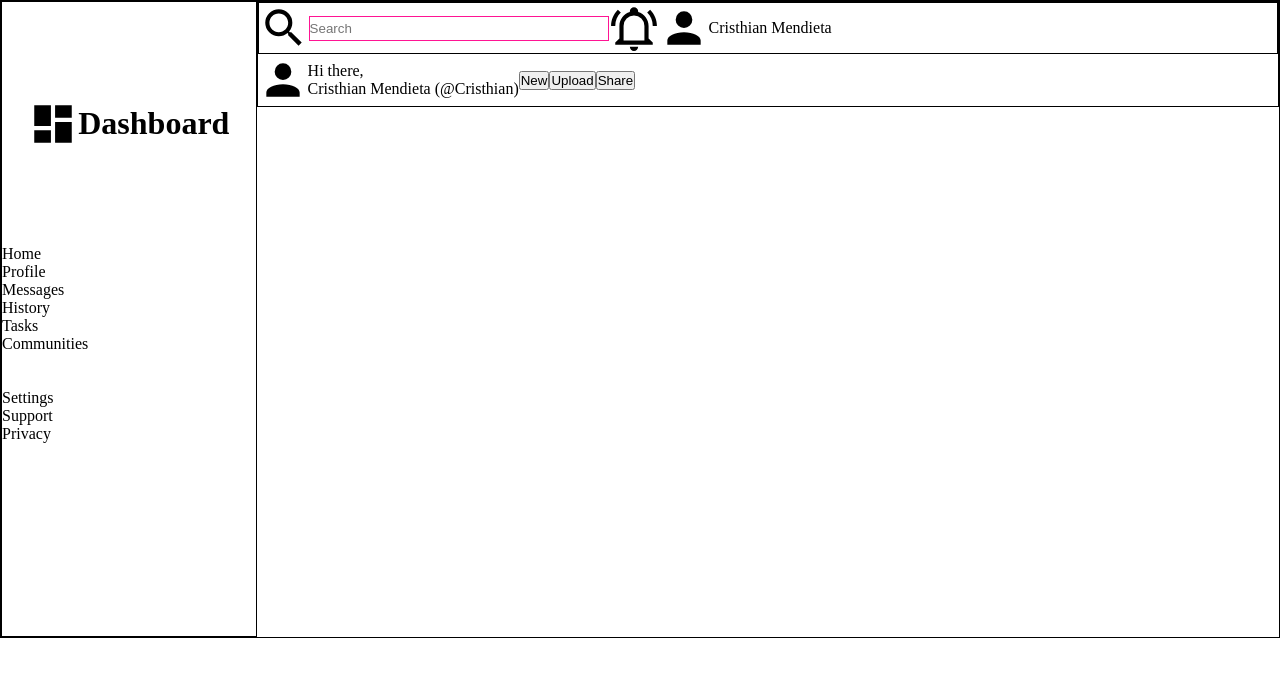
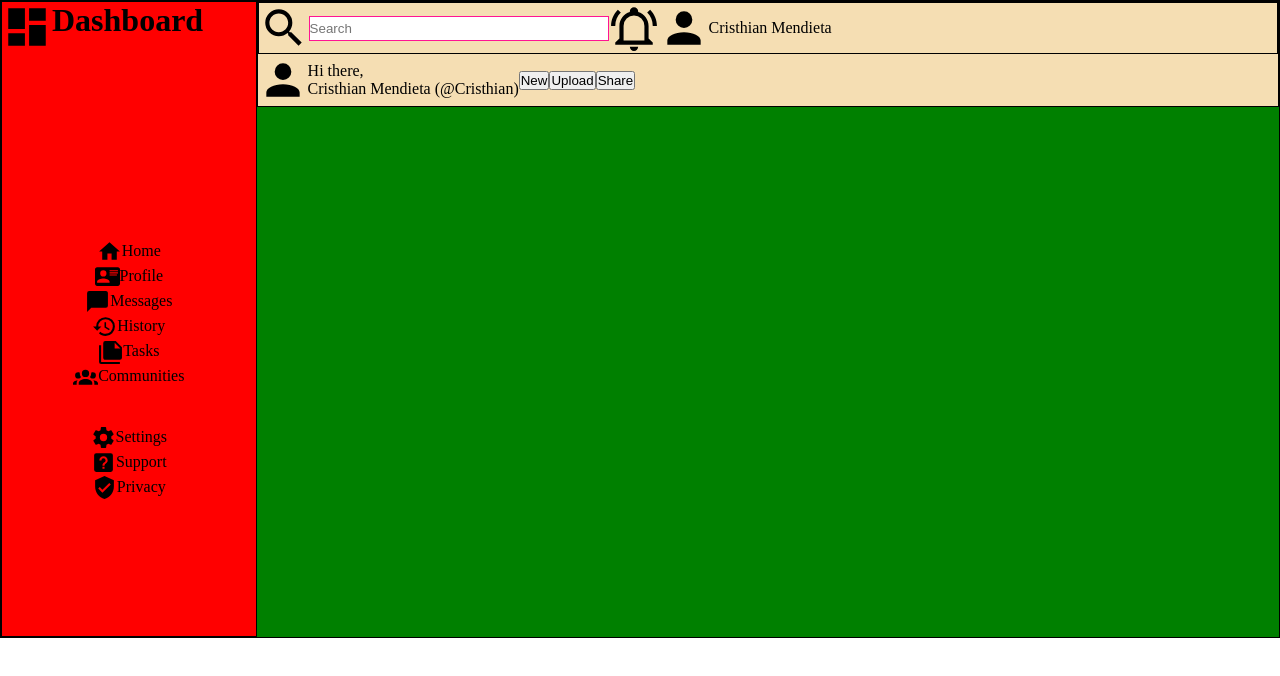
Before and after one commit to CrispysCode/admin-dashboard, a plain HTML site: page index.html in a window 1280 px wide. Drawn offline with Linux system fonts and the light colour scheme.

Commit message:
Added necessary elements for sidebar including svgs for links, moving to main section

```diff
--- a/index.html
+++ b/index.html
@@ -31,22 +31,57 @@
 <!-- Sidebar Section -->
         <div class="sidebar">
             <div class="logo">
-                <img src="images/view-dashboard.svg" width="50px"/>
+                <img src="images/view-dashboard.svg" width="50px" height="50px" />
                 <h1>Dashboard</h1>
             </div>
 
 
             <div class="links">
+                <div class="link">
+                <img src="images/home.svg" width="25px" height="25px"/>
                 <p>Home</p>
+                </div>
+
+                <div class="link">
+                <img src="images/profile.svg" width="25px" height="25px"/>
                 <p>Profile</p>
+                </div>
+
+                <div class="link">
+                    <img src="images/message.svg" width="25px" height="25px"/>
                 <p>Messages</p>
+                </div>
+
+                <div class="link">
+                    <img src="images/history.svg" width="25px" height="25px"/>
                 <p>History</p>
+                </div>
+
+                <div class="link">
+                    <img src="images/tasks.svg" width="25px" height="25px"/>
                 <p>Tasks</p>
+                </div>
+
+                <div class="link">
+                    <img src="images/community.svg" width="25px" height="25px"/>
                 <p>Communities</p>
+                </div>
+
                 <br><br>
+                <div class="link">
+                    <img src="images/settings.svg" width="25px" height="25px"/>
                 <p>Settings</p>
+                </div>
+
+                <div class="link">
+                    <img src="images/support.svg" width="25px" height="25px"/>
                 <p>Support</p>
+                </div>
+
+                <div class="link">
+                    <img src="images/privacy.svg" width="25px" height="25px"/>
                 <p>Privacy</p>
+                </div>
             </div>
         </div>
 
--- a/styles.css
+++ b/styles.css
@@ -9,6 +9,7 @@
     grid-template-columns: 1fr 4fr;
     grid-template-rows: 1fr 5fr;
     border: 1px solid black;
+    background-color: green;
 }
 
 /* Header Section */
@@ -19,6 +20,7 @@
     grid-row: 1 / 2;
     display: grid;
     grid-template-rows: 1fr 1fr;
+    background-color: wheat;
 }
 
 .header-top {
@@ -36,6 +38,7 @@
 /* Sidebar Section */
 
 .sidebar {
+    background-color: red;
     display: grid;
     border: 1px solid black;
     grid-row: 1 / 3;
@@ -43,8 +46,29 @@
 
 .logo {
     display: flex;
-    justify-content: center;
+    height: 100px;
+}
+
+.links {
+    display: flex;
     align-items: center;
+    flex-direction: column;
+    /* justify-content: center; */
+}
+
+.link {
+    display: flex;
+    align-items: center;
+}
+
+/* Main Section */
+
+.main {
+    grid-row: 2 / 3;
+    grid-column: 2 / 3;
+    /* background-color: yellow; */
+
+    display: grid;
 }
 
 input {
```
Also changed, not shown: images/community.svg (added), images/history.svg (added), images/home.svg (added), images/message.svg (added), images/privacy.svg (added), images/profile.svg (added), images/settings.svg (added), images/support.svg (added), images/tasks.svg (added).
